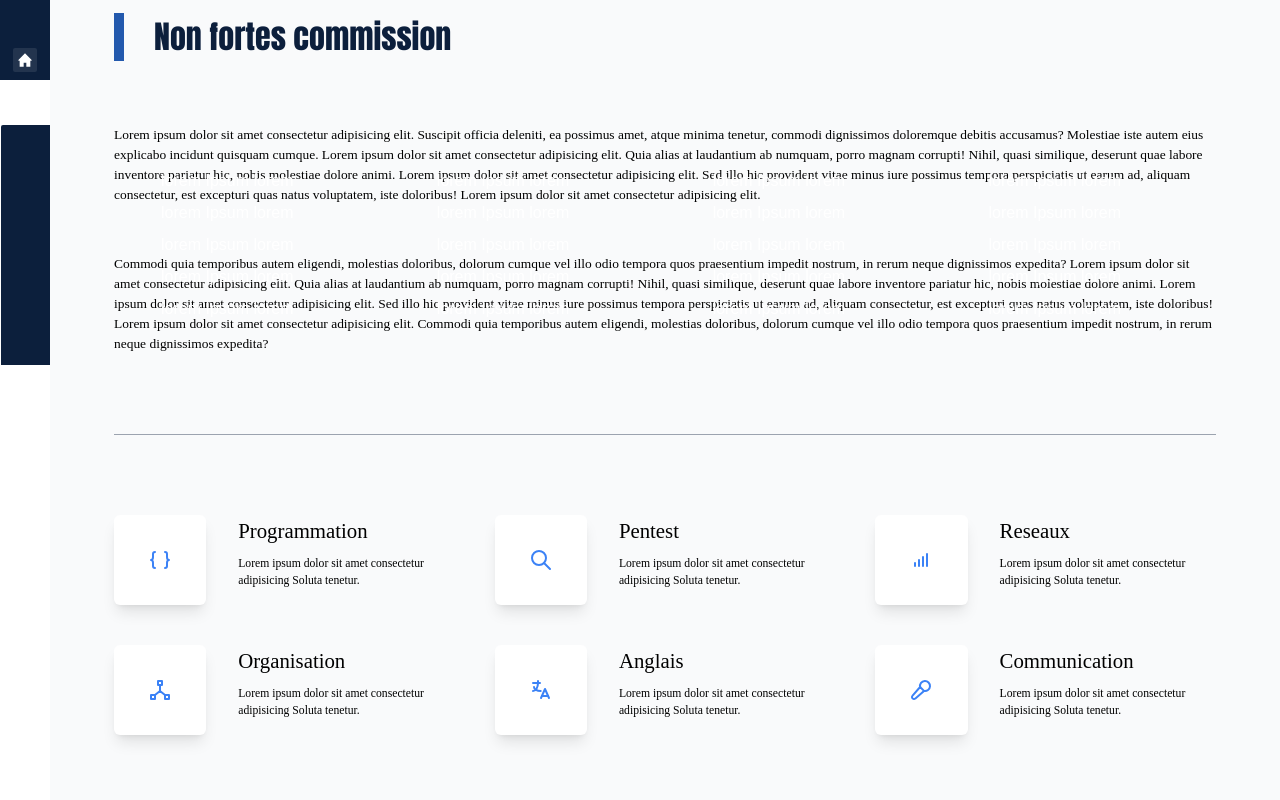
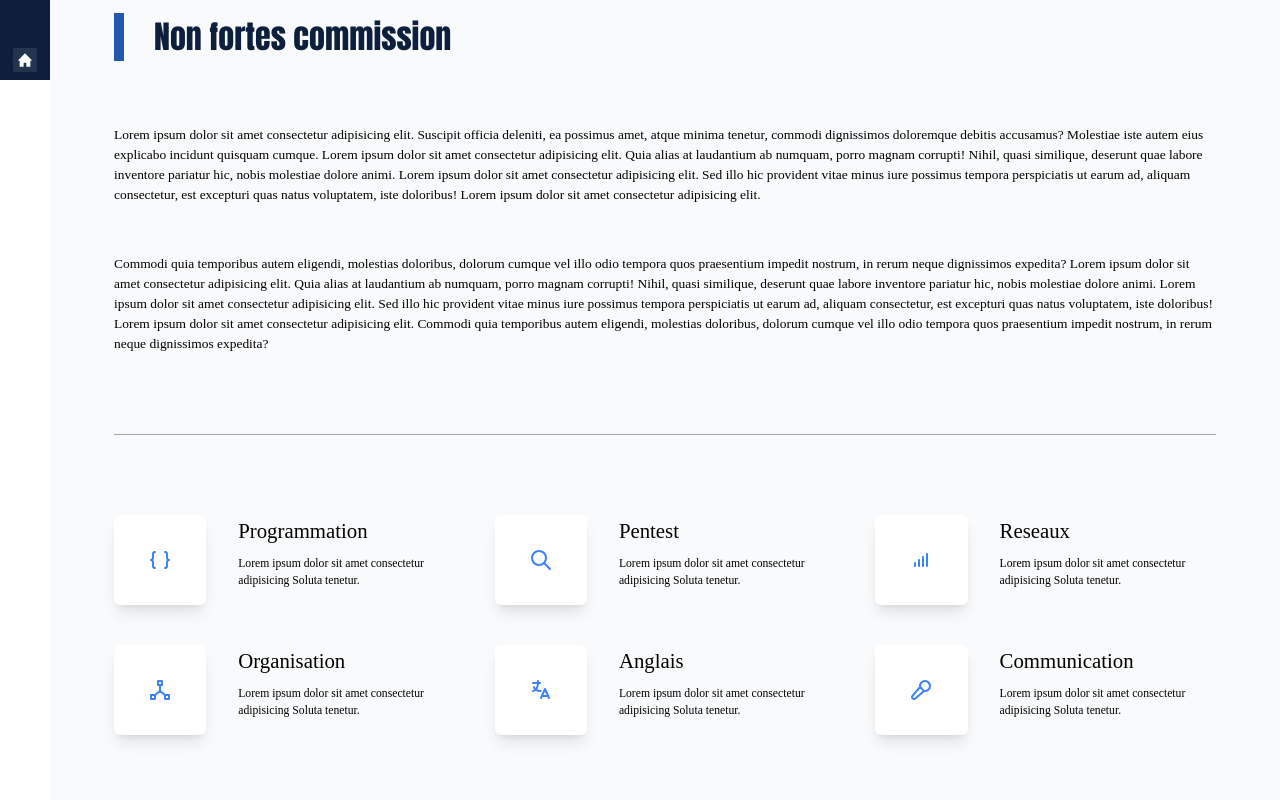
Before and after one commit to Takha65/DaaraIT-site-officiel, a React (Create React App) app: page / in a window 1280 px wide. Shown: the part 720-1520 px from the top of the page. Built offline with nearby package versions, Linux system fonts and the light colour scheme.

Commit message:
refont Footer

```diff
--- a/src/components/modules/footer.jsx
+++ b/src/components/modules/footer.jsx
@@ -1,79 +1,130 @@
 import React from 'react';
+import { Link } from 'react-router-dom';
 
 const Footer = () => {
   return (
-    <div className="w-full h-60">
-      <div className="bg-[#0C1F3C] w-full h-full ml-[1px] px-40 rounded-t-sm text-white text-xs flex items-center justify-between">
-        <ul className=" flex flex-col">
-          <a href="" className="mb-4">
-            lorem Ipsum lorem
-          </a>
-          <a href="" className="mb-4">
-            lorem Ipsum lorem
-          </a>
-          <a href="" className="mb-4">
-            lorem Ipsum lorem
-          </a>
-          <a href="" className="mb-4">
-            lorem Ipsum lorem
-          </a>
-          <a href="" className="">
-            lorem Ipsum lorem
-          </a>
-        </ul>
-        <ul className=" flex flex-col">
-          <a href="" className="mb-4">
-            lorem Ipsum lorem
-          </a>
-          <a href="" className="mb-4">
-            lorem Ipsum lorem
-          </a>
-          <a href="" className="mb-4">
-            lorem Ipsum lorem
-          </a>
-          <a href="" className="mb-4">
-            lorem Ipsum lorem
-          </a>
-          <a href="" className="">
-            lorem Ipsum lorem
-          </a>
-        </ul>
-        <ul className=" flex flex-col">
-          <a href="" className="mb-4">
-            lorem Ipsum lorem
-          </a>
-          <a href="" className="mb-4">
-            lorem Ipsum lorem
-          </a>
-          <a href="" className="mb-4">
-            lorem Ipsum lorem
-          </a>
-          <a href="" className="mb-4">
-            lorem Ipsum lorem
-          </a>
-          <a href="" className="">
-            lorem Ipsum lorem
-          </a>
-        </ul>
-        <ul className=" flex flex-col">
-          <a href="" className="mb-4">
-            lorem Ipsum lorem
-          </a>
-          <a href="" className="mb-4">
-            lorem Ipsum lorem
-          </a>
-          <a href="" className="mb-4">
-            lorem Ipsum lorem
-          </a>
-          <a href="" className="mb-4">
-            lorem Ipsum lorem
-          </a>
-          <a href="" className="">
-            lorem Ipsum lorem
-          </a>
-        </ul>
+    <footer class="bg-[#0C1F3C] w-full h-[400px] flex items-center">
+      <div class="mx-auto w-full max-w-screen-xl px-10 md:px-0">
+        <div class="grid grid-cols-2 md:gap-8 gap-4 md:px-2 px-10  py-6 lg:py-8 md:grid-cols-4">
+          <div>
+            <ul class="text-white font-medium">
+              <li class="mb-4">
+                <Link href="#" class=" hover:underline">
+                  Contact Us
+                </Link>
+              </li>
+              <li class="mb-4">
+                <Link href="#" class="hover:underline">
+                  Ordering & Payment
+                </Link>
+              </li>
+              <li class="mb-4">
+                <Link href="#" class="hover:underline">
+                  Shipping
+                </Link>
+              </li>
+              <li class="mb-4">
+                <Link href="#" class="hover:underline">
+                  Return
+                </Link>
+              </li>
+              <li class="mb-4">
+                <Link href="#" class="hover:underline">
+                  Faq
+                </Link>
+              </li>
+            </ul>
+          </div>
+          <div>
+            <ul class="text-white font-medium">
+              <li class="mb-4">
+                <Link href="#" class="hover:underline">
+                  About Adobe Xd kid
+                </Link>
+              </li>
+              <li class="mb-4">
+                <Link href="#" class="hover:underline">
+                  Work With Us
+                </Link>
+              </li>
+              <li class="mb-4">
+                <Link href="#" class="hover:underline">
+                  Privacy Policy
+                </Link>
+              </li>
+              <li class="mb-4">
+                <Link href="#" class="hover:underline">
+                  Terms & Conditions
+                </Link>
+              </li>
+              <li class="mb-4">
+                <Link href="#" class="hover:underline">
+                  Press Enquiries
+                </Link>
+              </li>
+            </ul>
+          </div>
+          <div>
+            <ul class="text-white font-medium">
+              <li class="mb-4">
+                <Link href="#" class=" hover:underline">
+                  Contact Us
+                </Link>
+              </li>
+              <li class="mb-4">
+                <Link href="#" class="hover:underline">
+                  Ordering & Payment
+                </Link>
+              </li>
+              <li class="mb-4">
+                <Link href="#" class="hover:underline">
+                  Shipping
+                </Link>
+              </li>
+              <li class="mb-4">
+                <Link href="#" class="hover:underline">
+                  Return
+                </Link>
+              </li>
+              <li class="mb-4">
+                <Link href="#" class="hover:underline">
+                  Faq
+                </Link>
+              </li>
+            </ul>
+          </div>
+          <div>
+            <ul class="text-white font-medium">
+              <li class="mb-4">
+                <Link href="#" class="hover:underline">
+                  About Adobe Xd kid
+                </Link>
+              </li>
+              <li class="mb-4">
+                <Link href="#" class="hover:underline">
+                  Work With Us
+                </Link>
+              </li>
+              <li class="mb-4">
+                <Link href="#" class="hover:underline">
+                  Privacy Policy
+                </Link>
+              </li>
+              <li class="mb-4">
+                <Link href="#" class="hover:underline">
+                  Terms & Conditions
+                </Link>
+              </li>
+              <li class="mb-4">
+                <Link href="#" class="hover:underline">
+                  Press Enquiries
+                </Link>
+              </li>
+            </ul>
+          </div>
+        </div>
       </div>
-    </div>
+    </footer>
   );
 };
 
--- a/src/pages/home/home.js
+++ b/src/pages/home/home.js
@@ -1,15 +1,14 @@
-import React from "react";
-import HomeCommission from "./../../components/commissions/homeCommission";
-import Input from "../../components/forms/input";
-import HeaderSection from "../../components/headerSection/headerSection";
-import Actualites from "./Actualites";
-import MotDuPresident from "./MotDuPresident";
-import Partenaires from "./Partenaires";
+import React from 'react';
+import HomeCommission from './../../components/commissions/homeCommission';
+import Input from '../../components/forms/input';
+import HeaderSection from '../../components/headerSection/headerSection';
+import Actualites from './Actualites';
+import MotDuPresident from './MotDuPresident';
+import Partenaires from './Partenaires';
 
 const home = () => {
-
   return (
-    <div className="w-full h-screen">
+    <div className="w-full h-auto">
       {/* <div>Banner</div> */}
       {/* <HomeCommission /> */}
       <HeaderSection />
@@ -27,7 +26,7 @@ const home = () => {
         <div className="container-xl  bg-blue-600 px-[4rem] py-[5rem]">
           <h1
             className={
-              "text-[1.3rem] font-[700] border-l-[10px] border-black px-6 text-white "
+              'text-[1.3rem] font-[700] border-l-[10px] border-black px-6 text-white '
             }
           >
             Pour nous contacter
@@ -50,7 +49,7 @@ const home = () => {
                     placeholder="Votre message ici..."
                     id=""
                     rows="4"
-                    style={{ padding: 10, fontSize: 14, outline: "none" }}
+                    style={{ padding: 10, fontSize: 14, outline: 'none' }}
                   ></textarea>
                   <div className="flex items-center justify-end mt-2">
                     <button className="px-2 py-1 bg-blue-600 w-[110px] text-white rounded-sm ">
@@ -64,7 +63,7 @@ const home = () => {
                   src="https://encrypted-tbn0.gstatic.com/images?q=tbn:ANd9GcTv392py081PUJ4sOqA0_CaQ7G3ncuICzgq2w&usqp=CAU"
                   alt=""
                   className="w-full h-full"
-                  style={{ objectFit: "cover" }}
+                  style={{ objectFit: 'cover' }}
                 />
               </div>
             </div>
@@ -75,7 +74,7 @@ const home = () => {
         <div className="container-xl  bg-gray-100 px-[4rem] py-[5rem] flex items-center justify-between">
           <h1
             className={
-              "text-[1rem] font-[700] border-l-[10px] border-blue-500 px-6 "
+              'text-[1rem] font-[700] border-l-[10px] border-blue-500 px-6 '
             }
           >
             Abonnez vous a notre Newsletter pour vous tenir informer de nos
@@ -83,7 +82,7 @@ const home = () => {
           </h1>
 
           <div className="">
-            <Input type={"email"} placeholder={"Email"} />
+            <Input type={'email'} placeholder={'Email'} />
             <button className="px-2 py-[7px] bg-blue-600 w-[110px] text-white rounded-sm ml-3 ">
               Envoyer
             </button>
```
